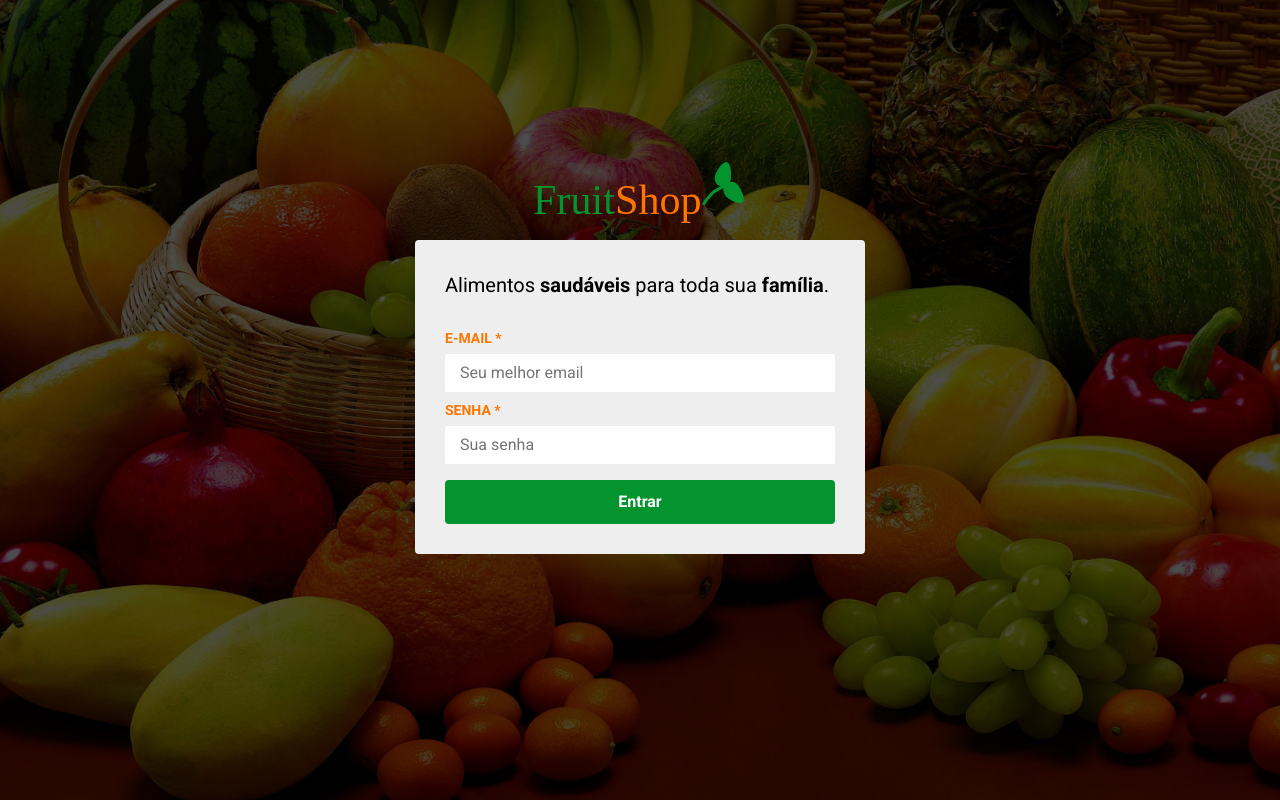
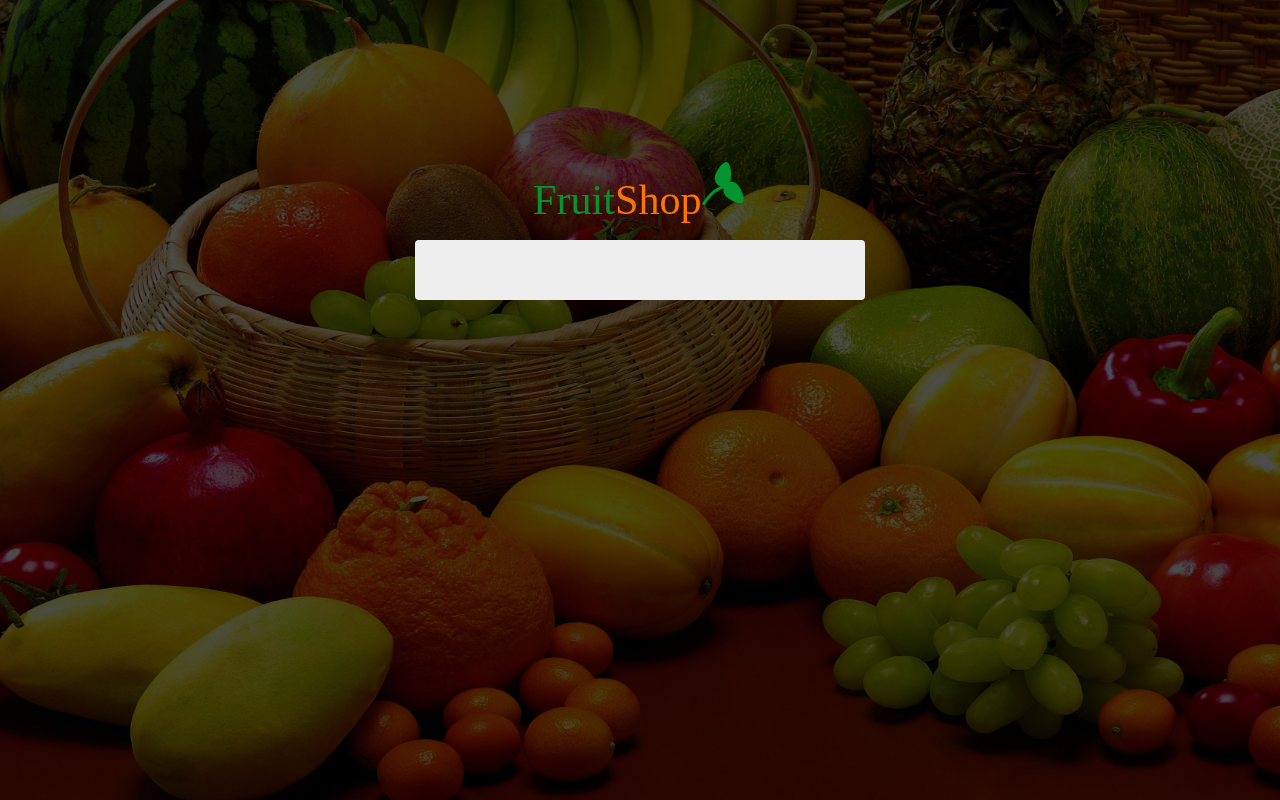
Before and after one commit to jjunior96/Fruit-Shop-Frontend, a React (Create React App) app: page /new in a window 1280 px wide. Built offline with nearby package versions, Linux system fonts and the light colour scheme.

Commit message:
Roteamento de rotas do app

```diff
--- a/src/App.js
+++ b/src/App.js
@@ -1,49 +1,18 @@
 import React, { useState } from 'react';
 import api from './services/api';
+
+import Routes from './routes';
 
 import './App.css';
 import logo from './assets/logo.svg';
 
 function App() {
-  const [email, setEmail] = useState('');
-
-  async function handleSubmit(event) {
-    event.preventDefault();
-
-    const response = await api.post('/users', { email });
-
-    const { _id } = response.data;
-
-    localStorage.setItem('user', _id);
-  }
-
   return (
     <div className="container">
       <img src={logo} alt="Fruit-Shop"/>
 
       <div className="content">
-
-        <p>Alimentos <strong>saudáveis</strong> para toda sua <strong>família</strong>.</p>
-
-        <form onSubmit={handleSubmit} >
-          <label htmlFor="email">E-MAIL *</label>
-          <input
-            type="email"
-            id="email"
-            placeholder="Seu melhor email"
-            value={email}
-            onChange={event => setEmail(event.target.value)}
-          />
-
-          <label htmlFor="email">SENHA *</label>
-          <input
-            type="password"
-            id="password"
-            placeholder="Sua senha"
-          />
-
-          <button className="btn-login" type="submit">Entrar</button>
-        </form>
+        <Routes />
       </div>
     </div>
   );
--- /dev/null
+++ b/src/pages/Login/index.js
@@ -0,0 +1,42 @@
+import React, { useState } from 'react';
+import api from '../../services/api';
+
+export default function Login() {
+  const [email, setEmail] = useState('');
+
+  async function handleSubmit(event) {
+    event.preventDefault();
+
+    const response = await api.post('/users', { email });
+
+    const { _id } = response.data;
+
+    localStorage.setItem('user', _id);
+  }
+
+  return (
+    <>
+      <p>Alimentos <strong>saudáveis</strong> para toda sua <strong>família</strong>.</p>
+
+      <form onSubmit={handleSubmit} >
+        <label htmlFor="email">E-MAIL *</label>
+        <input
+          type="email"
+          id="email"
+          placeholder="Seu melhor email"
+          value={email}
+          onChange={event => setEmail(event.target.value)}
+        />
+
+        <label htmlFor="email">SENHA *</label>
+        <input
+          type="password"
+          id="password"
+          placeholder="Sua senha"
+        />
+
+        <button className="btn-login" type="submit">Entrar</button>
+      </form>
+    </>
+  )
+}
--- /dev/null
+++ b/src/pages/New/index.js
@@ -0,0 +1,5 @@
+import React from 'react';
+
+export default function New() {
+  return <div />
+}
--- /dev/null
+++ b/src/pages/Products/index.js
@@ -0,0 +1,5 @@
+import React from 'react';
+
+export default function Products() {
+  return <div></div>;
+}
--- /dev/null
+++ b/src/routes.js
@@ -0,0 +1,18 @@
+import React from 'react';
+import { BrowserRouter, Switch, Route } from 'react-router-dom';
+
+import Login from './pages/Login';
+import New from './pages/New';
+import Products from './pages/Products';
+
+export default function Routes() {
+  return (
+    <BrowserRouter>
+      <Switch>
+        <Route path="/" exact component={Login}/>
+        <Route path="/new" component={New}/>
+        <Route path="/products" component={Products}/>
+      </Switch>
+    </BrowserRouter>
+  );
+}
```
